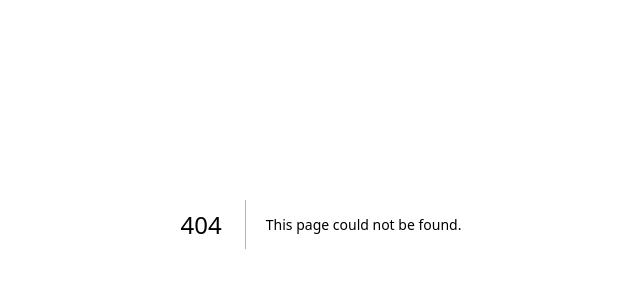
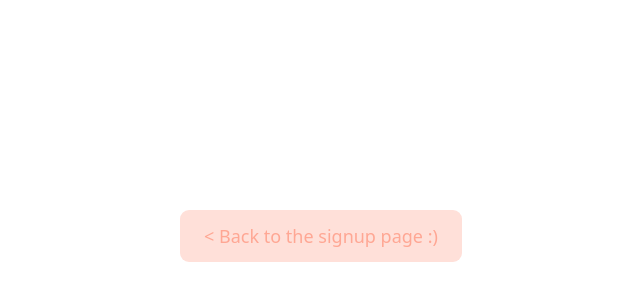
Before and after one commit to alexandermaat99/ThePatternsPlaceNewsletter, a Next.js app in the folder tpp-newsletter/: page /about in a window 1280 px wide. Before the commit this address had no page. Shown: the part 176-476 px from the top of the page, without its empty margins (319-959 px from the left). Built offline with nearby package versions, Linux system fonts and the light colour scheme.

Commit message:
testing new styles and added page

```diff
--- /dev/null
+++ b/tpp-newsletter/app/about/page.tsx
@@ -0,0 +1,11 @@
+import LearnMoreButton from "@/components/LearnMoreButton";
+// import TPP_SVG from "@/public/images/TPP_SVG.svg"; // Assuming you're using an SVG loader for Next.js
+
+export default function AboutPage() {
+  return (
+    <div className="flex flex-col items-center justify-center min-h-screen bg-gray-50">
+      {/* Render the SVG component */}
+      <LearnMoreButton href="/" label="< Back to the signup page :)" />
+    </div>
+  );
+}
--- a/tpp-newsletter/app/globals.css
+++ b/tpp-newsletter/app/globals.css
@@ -1,6 +1,6 @@
-@tailwind base;
-@tailwind components;
-@tailwind utilities;
+@import "tailwindcss/base";
+@import "tailwindcss/components";
+@import "tailwindcss/utilities";
 
 @layer base {
   .text-stroke {
--- a/tpp-newsletter/app/page.tsx
+++ b/tpp-newsletter/app/page.tsx
@@ -1,12 +1,17 @@
 import HeroText from "@/components/HeroText";
 import NewsletterForm from "@/components/NewsletterForm";
 import Socials from "@/components/Socials";
+import LearnMoreButton from "@/components/LearnMoreButton"; // Import your new button component
 
 export default function Home() {
   return (
     <main className="flex flex-col items-center justify-center p-10 min-h-screen bg-tppBackground">
       {<HeroText />}
       {<NewsletterForm />}
+      <LearnMoreButton
+        href={"/about"}
+        label={"Learn more about The Pattern's Place"}
+      />
       {<Socials />}
     </main>
   );
--- /dev/null
+++ b/tpp-newsletter/components/LearnMoreButton.tsx
@@ -0,0 +1,25 @@
+import Link from "next/link";
+import { ReactNode } from "react";
+
+interface NavigateButtonProps {
+  href: string;
+  label?: string; // Optional text label for the button
+  icon?: ReactNode; // Optional SVG or icon component
+}
+
+export default function NavigateButton({
+  href,
+  label,
+  icon,
+}: NavigateButtonProps) {
+  return (
+    <div className="mt-6 flex justify-center">
+      <Link href={href} className="block w-full max-w-md">
+        <button className="w-full px-6 py-3 text-base md:text-lg font-medium text-tppPink bg-tppUnSelectedPink rounded-[9px] hover:bg-tppPink hover:text-tppWhite duration-300 whitespace-nowrap flex items-center justify-center">
+          {icon ? icon : label}{" "}
+          {/* Render the icon if present, otherwise the label */}
+        </button>
+      </Link>
+    </div>
+  );
+}
--- a/tpp-newsletter/components/NewsletterForm.tsx
+++ b/tpp-newsletter/components/NewsletterForm.tsx
@@ -98,15 +98,15 @@ function NewsletterForm() {
 
       <div className="relative">
         {(successMessage || errorMessage) && (
-          <div className="flex items-start space-x-2 bg-tppPink shadow-outline-pink text-white mt-3 rounded-[9px] py-4 px-6 animate-fade-bottom absolute">
-            <div className="h-6 w-6 bg-tppUnSelectedPink flex items-center justify-center rounded-full border border-[#273130] flex-shrink-0">
+          <div className="flex items-start space-x-2 bg-tppWhite text-tppPink mt-3 rounded-[9px] py-4 px-6 animate-fade-bottom absolute">
+            <div className="h-6 w-6 bg-tppUnSelectedPink flex items-center justify-center rounded-full border border-tppPink flex-shrink-0">
               <CheckIcon className="h-4 w-4 text-tppPink" />
             </div>
             <div className="text-xs sm:text-sm text-tppBlack">
               {successMessage ? (
                 <p>
                   We&apos;ve added{" "}
-                  <span className="text-[#ADB0B1]">
+                  <span className="text-tppPink">
                     {successMessage.email_address}
                   </span>{" "}
                   to our waitlist. We&apos;ll let you know when we launch!
--- a/tpp-newsletter/components/Socials.tsx
+++ b/tpp-newsletter/components/Socials.tsx
@@ -7,7 +7,7 @@ function Socials() {
       {socials.map((social) => (
         <div
           key={social.id}
-          className="flex items-center justify-center flex-1 animate-fade-in cursor-pointer group md:hover:shadow-outline-gray rounded-[9px] p-5 md:p-10 transition duration-200 ease-out"
+          className="flex items-center justify-center flex-1 cursor-pointer group md:hover:shadow-outline-gray rounded-[9px] p-5 md:p-10 transition duration-200 ease-out"
         >
           <SocialIcon
             url={social.url}
```
